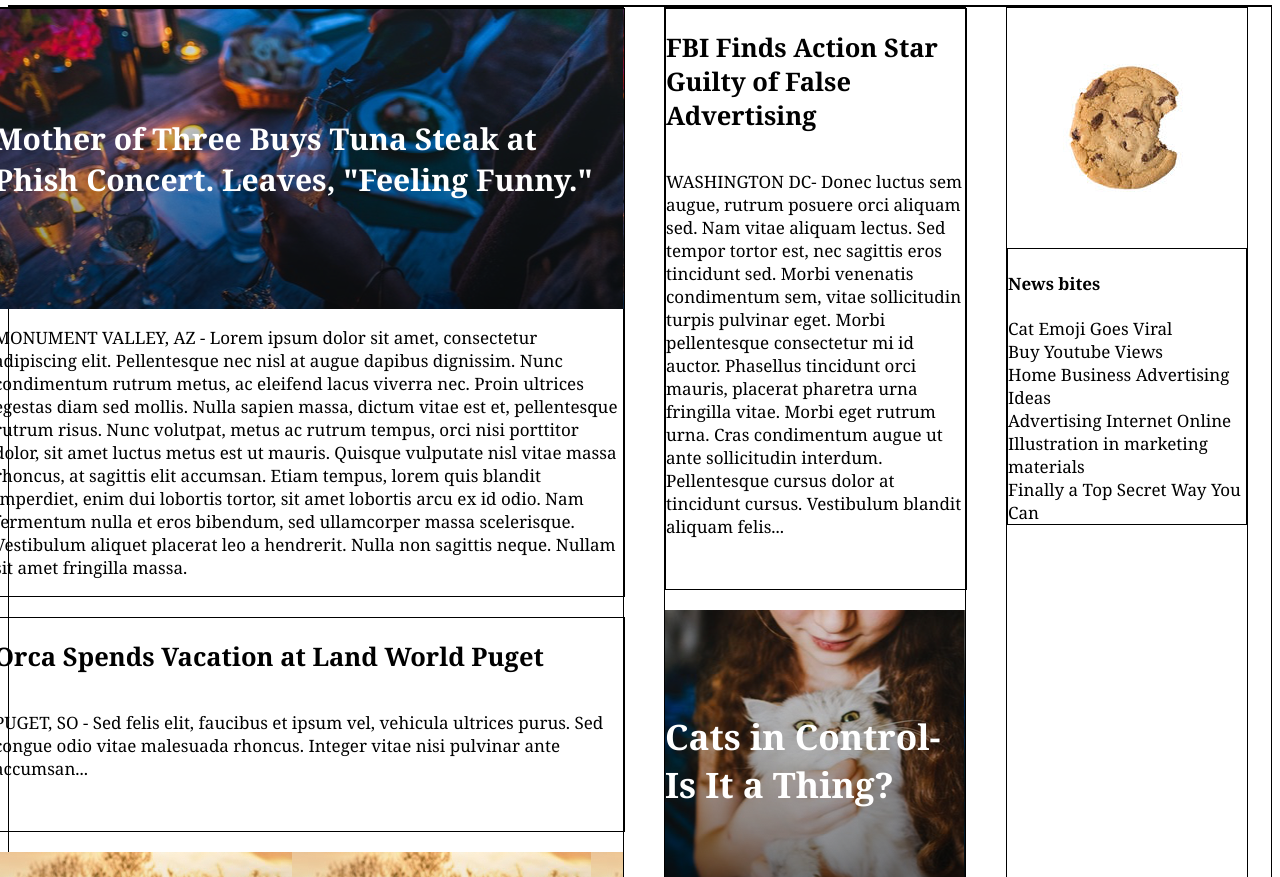
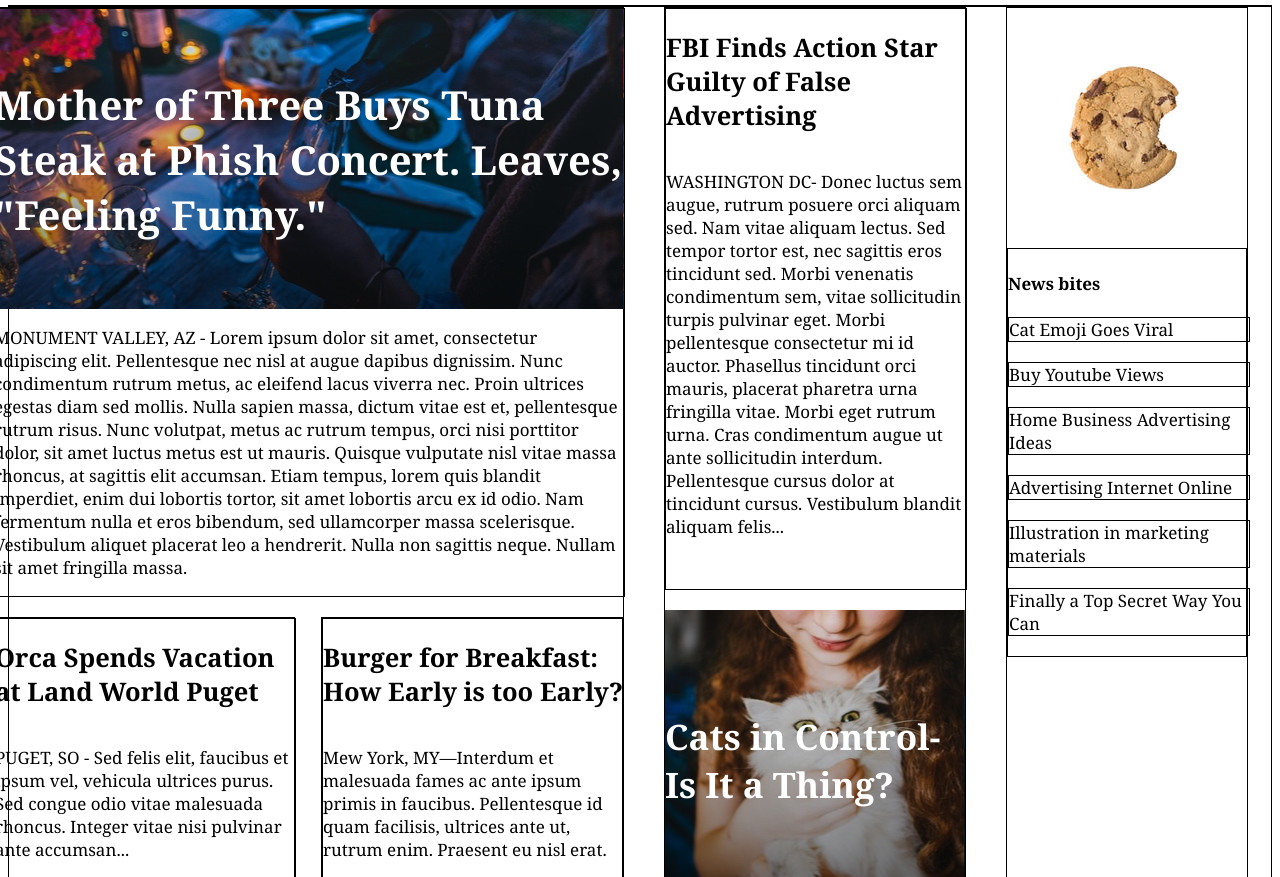
Before and after one commit to mtrovela/myTimes, a plain HTML site: page index.html in a window 1280 px wide. Shown: the part 75-952 px from the top of the page. Drawn offline with Linux system fonts and the light colour scheme.

Commit message:
Figured out nested columns, but divs in wrong places

```diff
--- a/index.html
+++ b/index.html
@@ -45,22 +45,29 @@
             </div>
             <p class="narrative">MONUMENT VALLEY, AZ - Lorem ipsum dolor sit amet, consectetur adipiscing elit. Pellentesque nec nisl at augue dapibus dignissim. Nunc condimentum rutrum metus, ac eleifend lacus viverra nec. Proin ultrices egestas diam sed mollis. Nulla sapien massa, dictum vitae est et, pellentesque rutrum risus. Nunc volutpat, metus ac rutrum tempus, orci nisi porttitor dolor, sit amet luctus metus est ut mauris. Quisque vulputate nisl vitae massa rhoncus, at sagittis elit accumsan. Etiam tempus, lorem quis blandit imperdiet, enim dui lobortis tortor, sit amet lobortis arcu ex id odio. Nam fermentum nulla et eros bibendum, sed ullamcorper massa scelerisque. Vestibulum aliquet placerat leo a hendrerit. Nulla non sagittis neque. Nullam sit amet fringilla massa.</p>
           </div>
-        <!-- </div> -->
 
           <!-- Stories -->
-          <div class="text-content large">
+          <div class="stories">
+          <!--nested col-1-->
+            <div class="story large">
+              <div class="story large">
                 <h2>Orca Spends Vacation at Land World Puget</h2>
-            <p>PUGET, SO - Sed felis elit, faucibus et ipsum vel, vehicula ultrices purus. Sed congue odio vitae malesuada rhoncus. Integer vitae nisi pulvinar ante accumsan...<p>
+                <p>PUGET, SO - Sed felis elit, faucibus et ipsum vel, vehicula ultrices purus. Sed congue odio vitae malesuada rhoncus. Integer vitae nisi pulvinar ante accumsan...</p>
               </div>
             <div class="image-content tree">
               <span>Earth Spins Backwards for 2017</span>
             </div>
-          <div class="text-content large">
+          </div>
+            <!--nested col-2-->
+            <div class="story large">
+              <div class="story large">
                 <h2>Burger for Breakfast: How Early is too Early?</h2>
-            <p class="narrative">Mew York, MY—Interdum et malesuada fames ac ante ipsum primis in faucibus. Pellentesque id quam facilisis, ultrices ante ut, rutrum enim. Praesent eu nisl erat.<p>
+                <p>Mew York, MY—Interdum et malesuada fames ac ante ipsum primis in faucibus. Pellentesque id quam facilisis, ultrices ante ut, rutrum enim. Praesent eu nisl erat.<p>
               </div>
             <div class="image-content hipster">
               <span>Research Shows Cameras Erase Memory</span>
+            </div>
+          </div>
         </div>
       </div>
 
--- a/resources/css/style.css
+++ b/resources/css/style.css
@@ -71,7 +71,9 @@ a {
 .small {
   display: flex;
   flex-direction: column;
+  border: 1px solid black;
   width: 240px;
+  margin-bottom: 20px;
 }
 
 .sidebar {
@@ -93,6 +95,7 @@ a {
 .lead-story .image-content {
   display: flex;
   background-image: url("../../resources/images/img-story-main.png");
+  font-size: 40px;
 }
 
 .tree {
@@ -105,6 +108,22 @@ a {
 
 .cat {
   background-image: url("../../resources/images/img-story-1.png");
+}
+
+.story {
+  display: flex;
+  flex-direction: column;
+  justify-content: space-between;
+  width: 300px;
+}
+
+.stories {
+  display: flex;
+  justify-content: space-between;
+}
+
+.text-content {
+  height: 250px;
 }
 
 /* .content {
```
Lines whose indentation alone changed are shown as unchanged.
